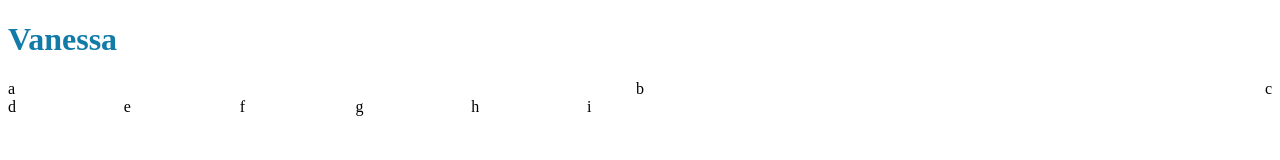
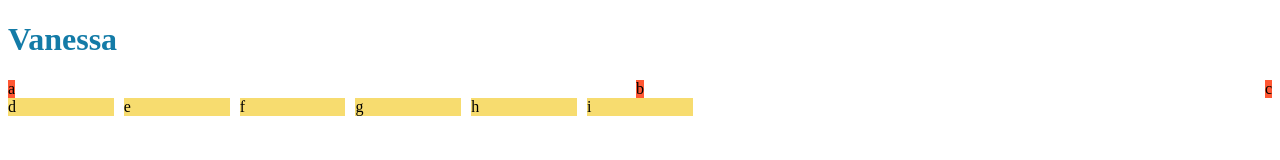
Before and after one commit to VanessaGonzalezG/HTML_CSS_TW, a plain HTML site: page index.html in a window 1280 px wide. Drawn offline with Linux system fonts and the light colour scheme.

Commit message:
Flex and grid background

```diff
--- a/css/style.css
+++ b/css/style.css
@@ -6,11 +6,19 @@
     display: flex; /* Establecer como contenedor flexbox */
     align-items: center; /* Centrar verticalmente los elementos */
     justify-content: space-between; /* Distribuir los elementos con espacio entre ellos */
+}
 
+.flex-item {
+    background-color: #FF5733; /* Color de fondo */
 }
 
 .grid-container {
     display: grid; /* Establecer como contenedor de grid */
     grid-template-columns: repeat(auto-fill, minmax(100px, 1fr)); /* Una columna por contenedor */
     gap: 10px; /* Espacio entre celdas */
+
 }
+
+.grid-item {
+    background-color: #F7DC6F;
+}
--- a/index.html
+++ b/index.html
@@ -10,18 +10,18 @@
     <h1 id="fridavanessa"> Vanessa </h1>
 
     <div class="flex-container">
-        <div>a</div>
-        <div>b</div>
-        <div>c</div>
+        <div class="flex-item">a</div>
+        <div class="flex-item">b</div>
+        <div class="flex-item">c</div>
     </div>
 
     <div class="grid-container">
-        <div>d</div>
-        <div>e</div>
-        <div>f</div>
-        <div>g</div>
-        <div>h</div>
-        <div>i</div>
+        <div class="grid-item">d</div>
+        <div class="grid-item">e</div>
+        <div class="grid-item">f</div>
+        <div class="grid-item">g</div>
+        <div class="grid-item">h</div>
+        <div class="grid-item">i</div>
     </div>
 
 </body>
```
